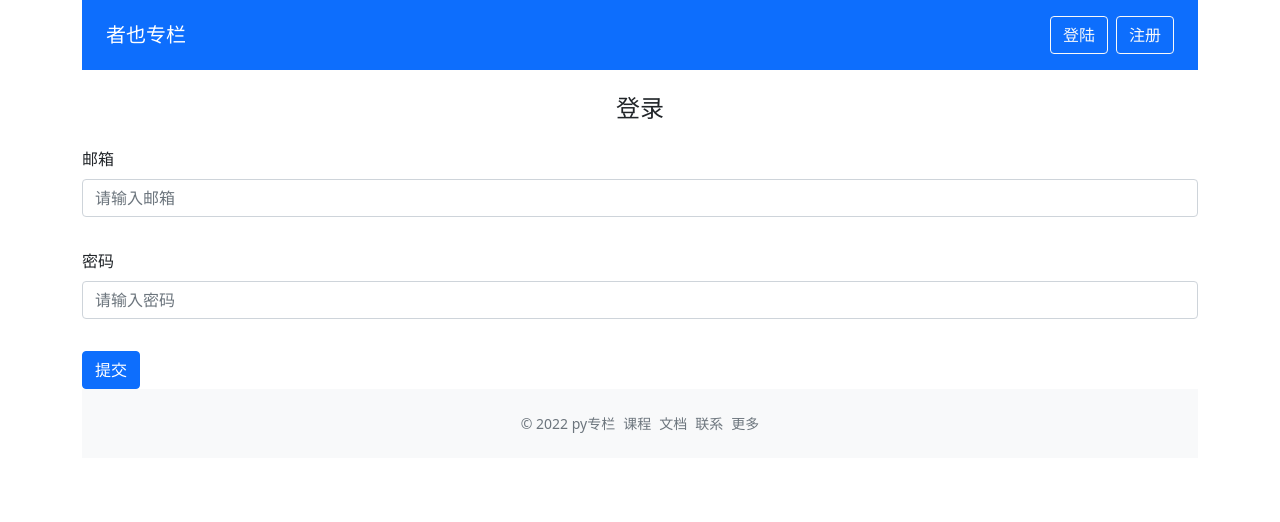
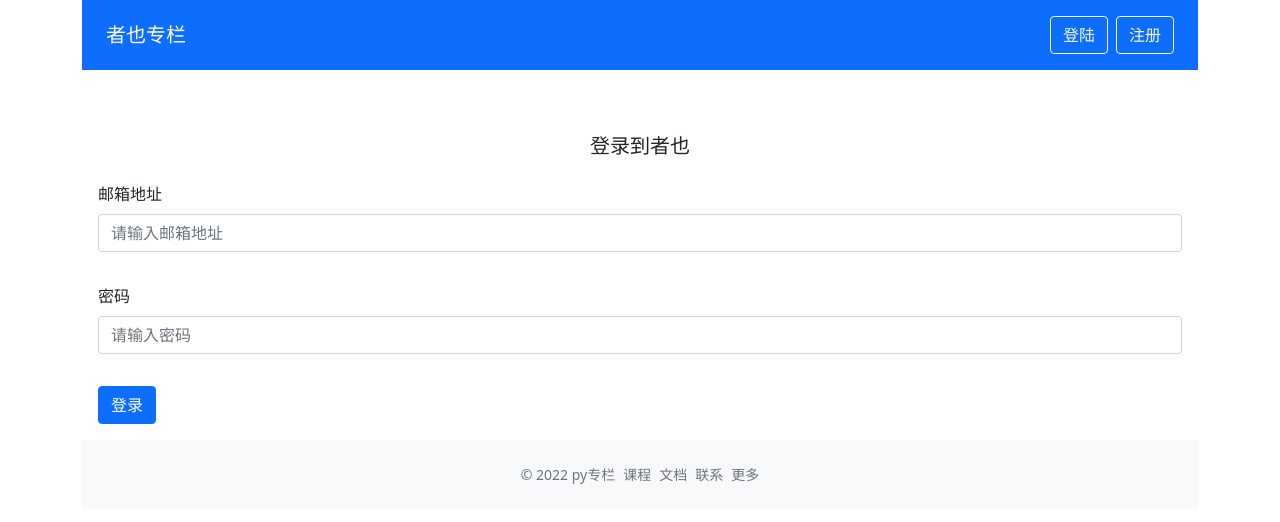
Before and after one commit to Panyue-genkiyo/ZhiHu-Refer, a Vue app: page /login in a window 1280 px wide. Shown: the top 522 px of the page. Built offline with nearby package versions, Linux system fonts and the light colour scheme.

Commit message:
登录页面

```diff
--- a/src/views/Login.vue
+++ b/src/views/Login.vue
@@ -1,85 +1,80 @@
 <template>
-  <div class="register-container w-350 mx-auto">
-    <h4 class="my-4 text-center">登录</h4>
+  <div class="login-page mx-auto p-3 w-330">
+    <h5 class="my-4 text-center">登录到者也</h5>
     <validate-form @form-submit="onFormSubmit">
       <div class="mb-3">
-        <label class="form-label">邮箱</label>
+        <label class="form-label">邮箱地址</label>
         <validate-input
-          :rules="emailRules"
-          v-model="emailVal"
-          placeholder="请输入邮箱"
+          :rules="emailRules" v-model="emailVal"
+          placeholder="请输入邮箱地址"
           type="text"
-          ref="emailInputRef"
+          ref="inputRef"
         />
       </div>
-      <div class="form-group mb-3">
+      <div class="mb-3">
         <label class="form-label">密码</label>
         <validate-input
+          type="password"
           placeholder="请输入密码"
-          type="password"
           :rules="passwordRules"
-          ref="passwordInputRef"
           v-model="passwordVal"
         />
       </div>
+      <template #submit>
+        <button type="submit" class="btn btn-primary btn-block btn-large">登录</button>
+      </template>
     </validate-form>
   </div>
 </template>
 
 <script lang="ts">
 import { defineComponent, ref } from 'vue'
-import { useRouter } from 'vue-router';
 import { useStore } from 'vuex'
+import { useRouter } from 'vue-router'
+import ValidateInput, { RulesProp } from '@/components/ValidateInput.vue'
 import ValidateForm from '@/components/ValidateForm.vue'
-import ValidateInput, { RulesProp } from '@/components/ValidateInput.vue'
 import createMessage from '@/utils/createMessage'
+
 export default defineComponent({
-  name: 'GlobalHeader',
-  components:{
-    ValidateForm,
-    ValidateInput
+  name: 'Login',
+  components: {
+    ValidateInput,
+    ValidateForm
   },
-  setup(){
-    const router = useRouter();
-    const store = useStore();
-    const emailInputRef = ref<any>();
-    const passwordInputRef = ref<any>();
-    const emailVal = ref('');
-    const passwordVal = ref('');
+  setup() {
+    const emailVal = ref('')
+    const router = useRouter()
+    const store = useStore()
     const emailRules: RulesProp = [
       { type: 'required', message: '电子邮箱地址不能为空' },
-      { type: 'email', message: '请输入正确的电子邮箱地址' }
-    ];
+      { type: 'email', message: '请输入正确的电子邮箱格式' }
+    ]
+    const passwordVal = ref('')
     const passwordRules: RulesProp = [
-      { type: 'required', message: '密码不能为空' },
+      { type: 'required', message: '密码不能为空' }
     ]
-    const onFormSubmit = (res: boolean) => {
-      console.log('res',res);
-      if(res){
+    const onFormSubmit = (result: boolean) => {
+      if (result) {
         const payload = {
           email: emailVal.value,
-          password:passwordVal.value
+          password: passwordVal.value
         }
-        store.dispatch('loginAndFetch', payload)
-             .then(() => {
-               //成功之后弹出框
-               createMessage('登录成功,两秒之后跳转首页', 'success');
-               setTimeout(() => {
-                 router.push('/');
-               }, 2000);
-             }).catch(e => {
-                console.log(e);
-             })
-       }
+        store.dispatch('loginAndFetch', payload).then(data => {
+          createMessage('登录成功 2秒后跳转首页', 'success')
+          setTimeout(() => {
+            router.push('/')
+          }, 2000)
+        }).catch(e => {
+          console.log(e)
+        })
+      }
     }
     return {
       emailRules,
-      passwordRules,
       emailVal,
       passwordVal,
-      onFormSubmit,
-      emailInputRef,
-      passwordInputRef,
+      passwordRules,
+      onFormSubmit
     }
   }
 })
```
